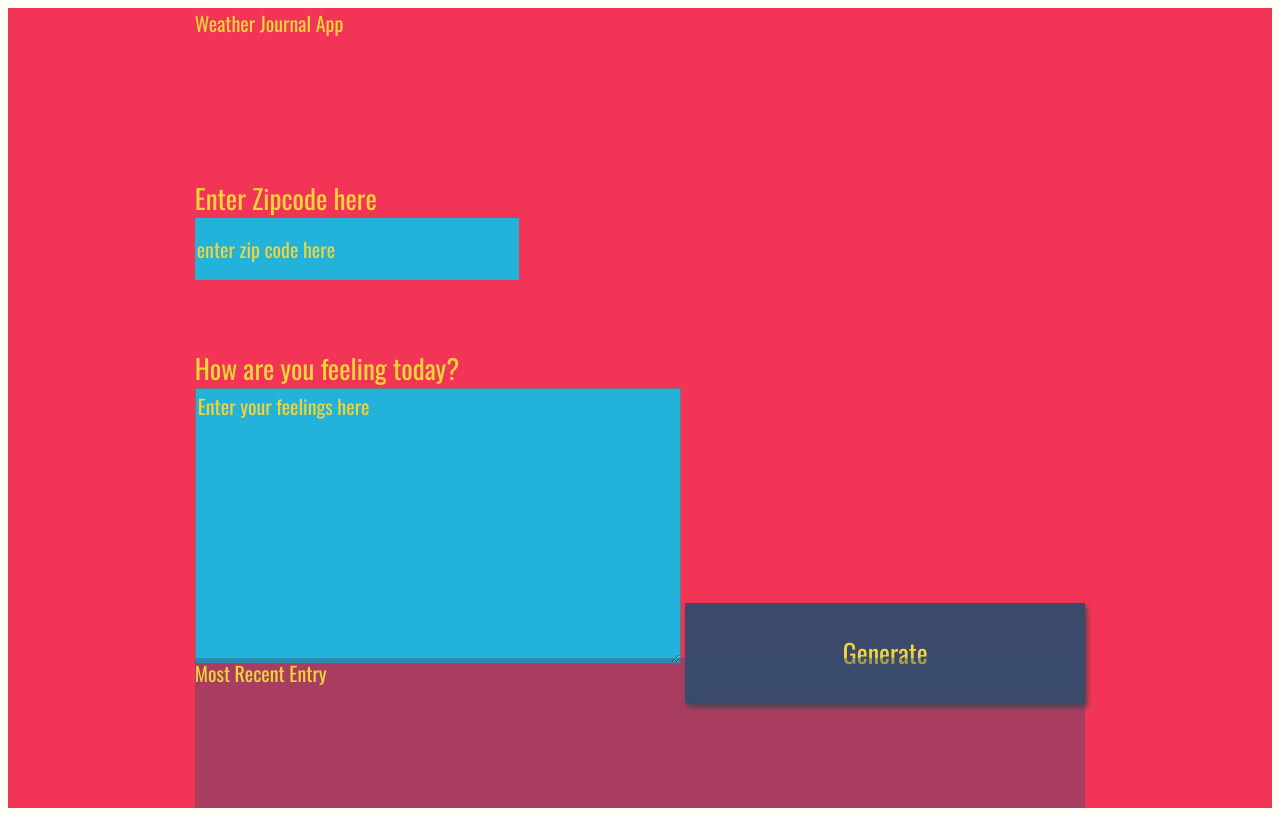
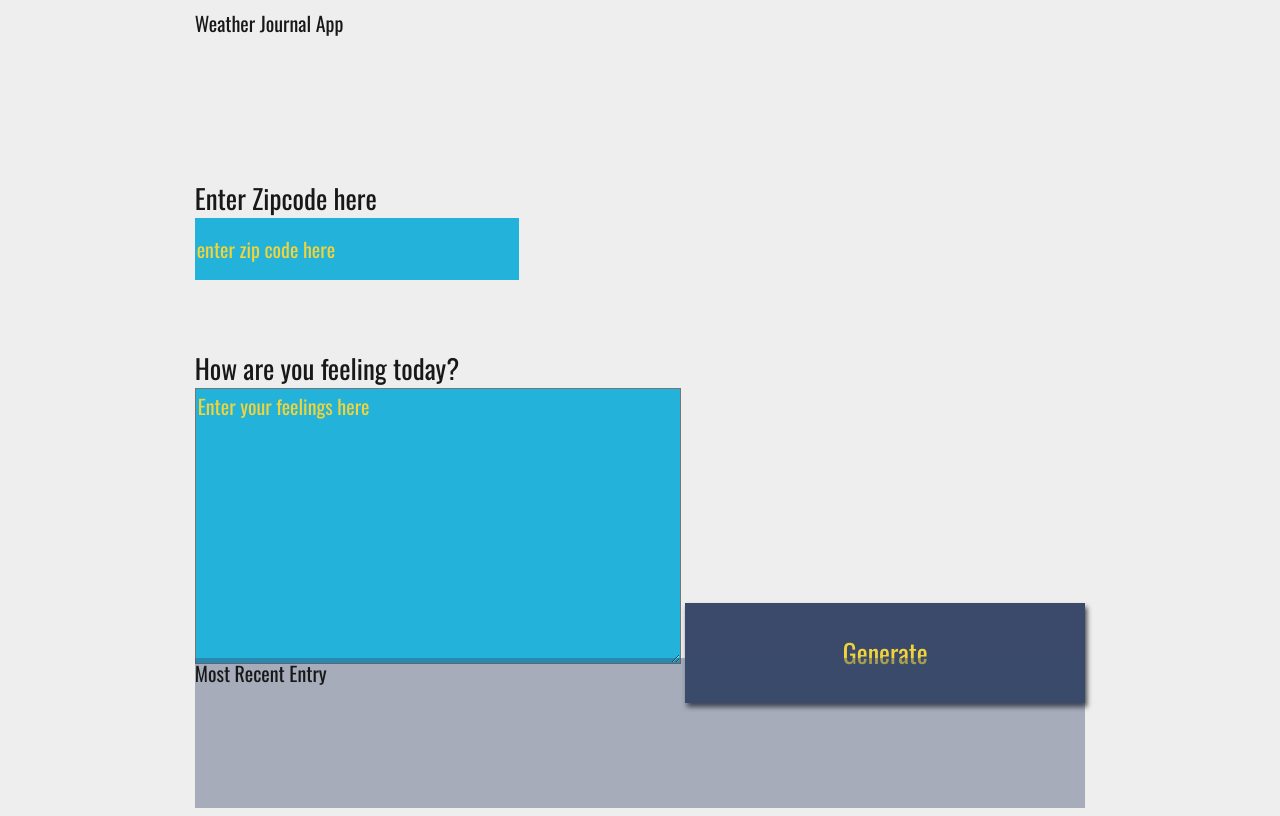
Before and after one commit to ryanfrayser/udc-capstone, a plain HTML site: page website/index.html in a window 1280 px wide. Drawn offline with nearby package versions, Linux system fonts and the light colour scheme; a web font is replaced by a local one.

Commit message:
Styling changes to make it more workable.

```diff
--- a/website/style.css
+++ b/website/style.css
@@ -1,5 +1,5 @@
 body{
-    background: #fffff8;
+    background: #eee;
     font-family: -apple-system, BlinkMacSystemFont, sans-serif;
 }
 
@@ -8,8 +8,8 @@ body{
     grid-auto-rows: minmax(150px, auto);
     /* grid-template-columns:  */
     height:100vh;
-    background: #f23557;
-    color: #f0d43a;
+    background: #eeeeee;
+    color: #181818;
     justify-content: center;
     grid-gap: 1em;
     font-size: 20px;
```
Also changed, not shown: website/app.js (line endings or trailing spaces).
